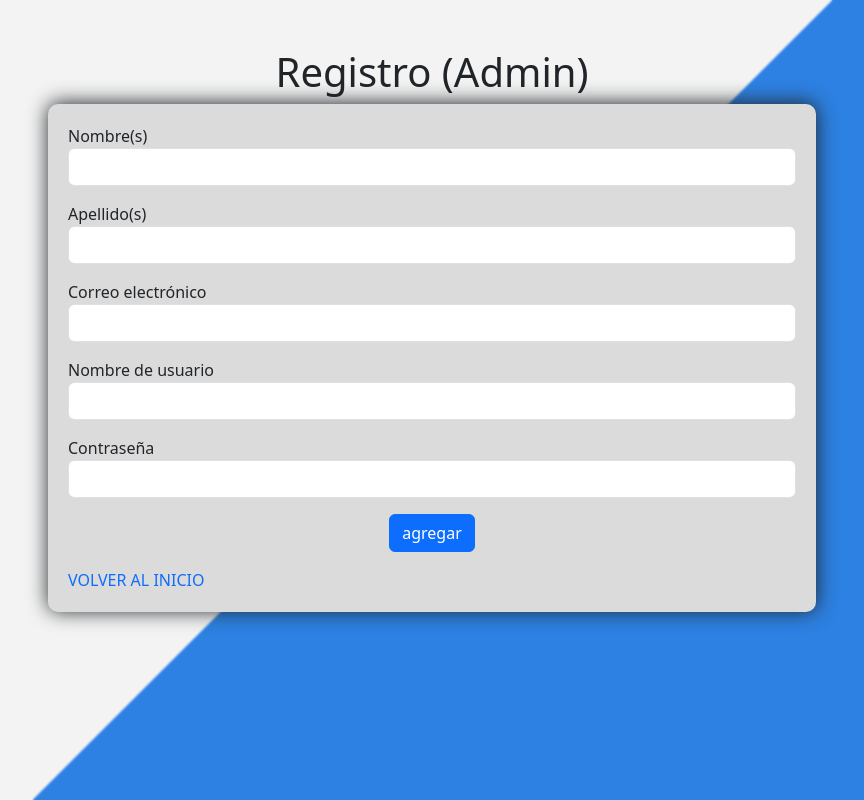
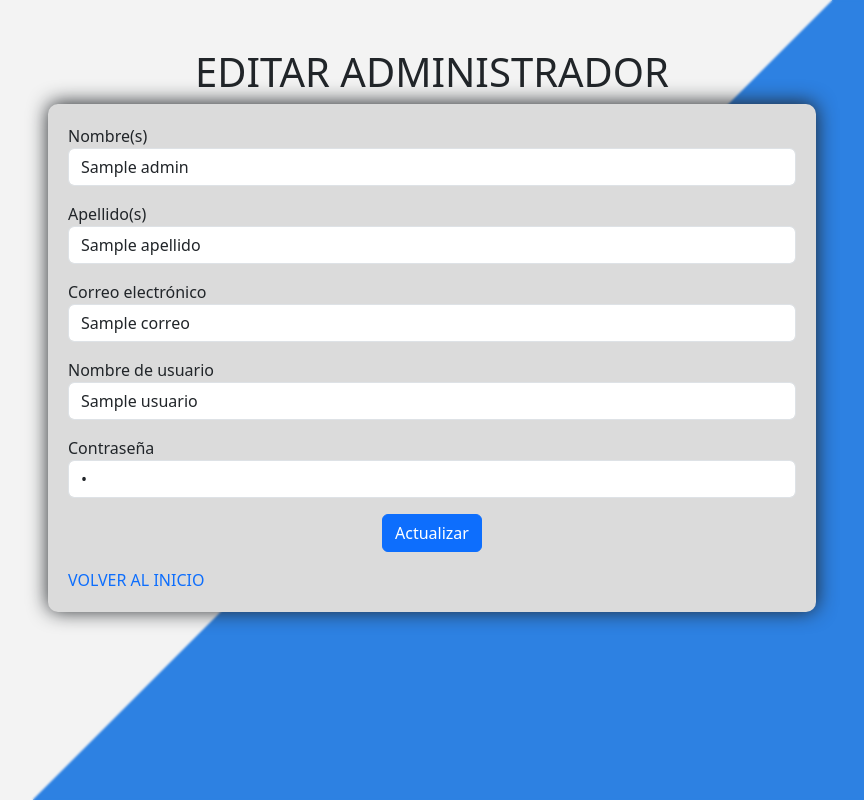
Before and after one commit to lulo26/CRUDgrupal1, a PHP site: template source/views/crearAdmin.php in a window 1280 px wide. Shown: the whole page, without its empty margins (208-1072 px from the left). Run offline with PHP 8.4, Linux system fonts and the light colour scheme; the template is opened without the code that fills it: most values are stand-ins (such as "Sample title", 1, 10 or a date in 2020).

Commit message:
Editar admins casi listo, falta capturar el id

```diff
--- a/source/views/crearAdmin.php
+++ b/source/views/crearAdmin.php
@@ -14,31 +14,38 @@
 <div class="container">
     <div class="row row-form">
         <div class="col mt-5 col-formulario">
-          <h1>Registro (Admin)</h1>
+          <h1><?php echo isset($admin) ? 'EDITAR ADMINISTRADOR' : 'REGISTRO (ADMINS)';
+          ?></h1>
           <!--FORMULARIO-->
-          <form class="formulario" action="<?php 'index.php?pagina=adminregistro&action=adminregistrar' ?>" method="post">
+          <form class="formulario" action="<?php echo isset($admin) ? 'index.php?pagina=editaradmin&action=admineditar' : 'index.php?pagina=adminregistro&action=adminregistrar' ?>" method="post">
+
                 <div class="mb-3">
                     <span>Nombre(s)</span>
-                    <input type="text" class="form-control" name="nombre" id="nombre" required>
+                    <input type="text" class="form-control" name="nombre" id="nombre" value="<?php echo isset($admin) ?
+                    htmlspecialchars($admin['nombre']) : ''; ?>"  required>
                 </div>
                 <div class="mb-3">
                     <span>Apellido(s)</span>
-                    <input type="text" class="form-control" name="apellido" id="apellido" required>
+                    <input type="text" class="form-control" name="apellido" id="apellido" value="<?php echo isset($admin) ?
+                    htmlspecialchars($admin['apellido']) : ''; ?>"   required>
                 </div>
                 <div class="mb-3">
                     <span>Correo electrónico</span>
-                    <input type="email" class="form-control" name="mail" id="mail" required>
+                    <input type="email" class="form-control" name="mail" id="mail" value="<?php echo isset($admin) ?
+                    htmlspecialchars($admin['correo']) : ''; ?>"   required>
                 </div>
                 <div class="mb-3">
                     <span>Nombre de usuario</span>
-                    <input type="text" class="form-control" name="usuario" id="usuario" required>
+                    <input type="text" class="form-control" name="usuario" id="usuario" value="<?php echo isset($admin) ?
+                    htmlspecialchars($admin['usuario']) : ''; ?>"   required>
                 </div>
                 <div class="mb-3">
                     <span>Contraseña</span>
-                    <input type="password" class="form-control" name="pass" id="pass" required>
+                    <input type="password" class="form-control" name="pass" id="pass" value="<?php echo isset($admin) ?
+                    htmlspecialchars($admin['password']) : ''; ?>"   required>
                 </div>
                 <div class="mb-3 btn-enviar">
-                    <button type="submit" class="btn btn-primary boton" name="action" value="adminregistrar">agregar</button>
+                    <button type="submit" class="btn btn-primary boton" name="<?php echo isset($admin) ? 'action' : 'action';?>" value="<?php echo isset($admin) ? 'admineditar' : 'adminregistrar'; ?>"><?= isset($admin) ? 'Actualizar' : 'Agregar'; ?></button>
                 </div>
 
                 <a href="index.php"><span>VOLVER AL INICIO</span></a>
--- a/source/views/loginAdmin.php
+++ b/source/views/loginAdmin.php
@@ -17,7 +17,7 @@
         <div class="col mt-5 col-formulario log-in">
           <h1>Inicio de sesión (Admin)</h1>
           <!--FORMULARIO-->
-          <form class="mt-3 formulario" action="<?php 'index.php?pagina=adminlogin&action=login' ?>" method="post">
+          <form class="mt-3 formulario" action="index.php?pagina=adminlogin&action=login" method="post">
 
                 <div class="mb-3">
                     <span>Usuario</span>
@@ -35,7 +35,6 @@
 
                 <a href="index.php"><span>VOLVER AL INICIO</span></a>
 
-
           </form>
           <!--FIN FORMULARIO-->
           </div>
```
Also changed, not shown: index.php (+11 -1 lines), source/controllers/adminsController.php (+17 -7 lines), source/models/adminsModel.php (+18 -1 lines), source/views/mostrarAdmin.php (+7 -0 lines), source/views/mostrarAprendiz.php (+0 -7 lines).
